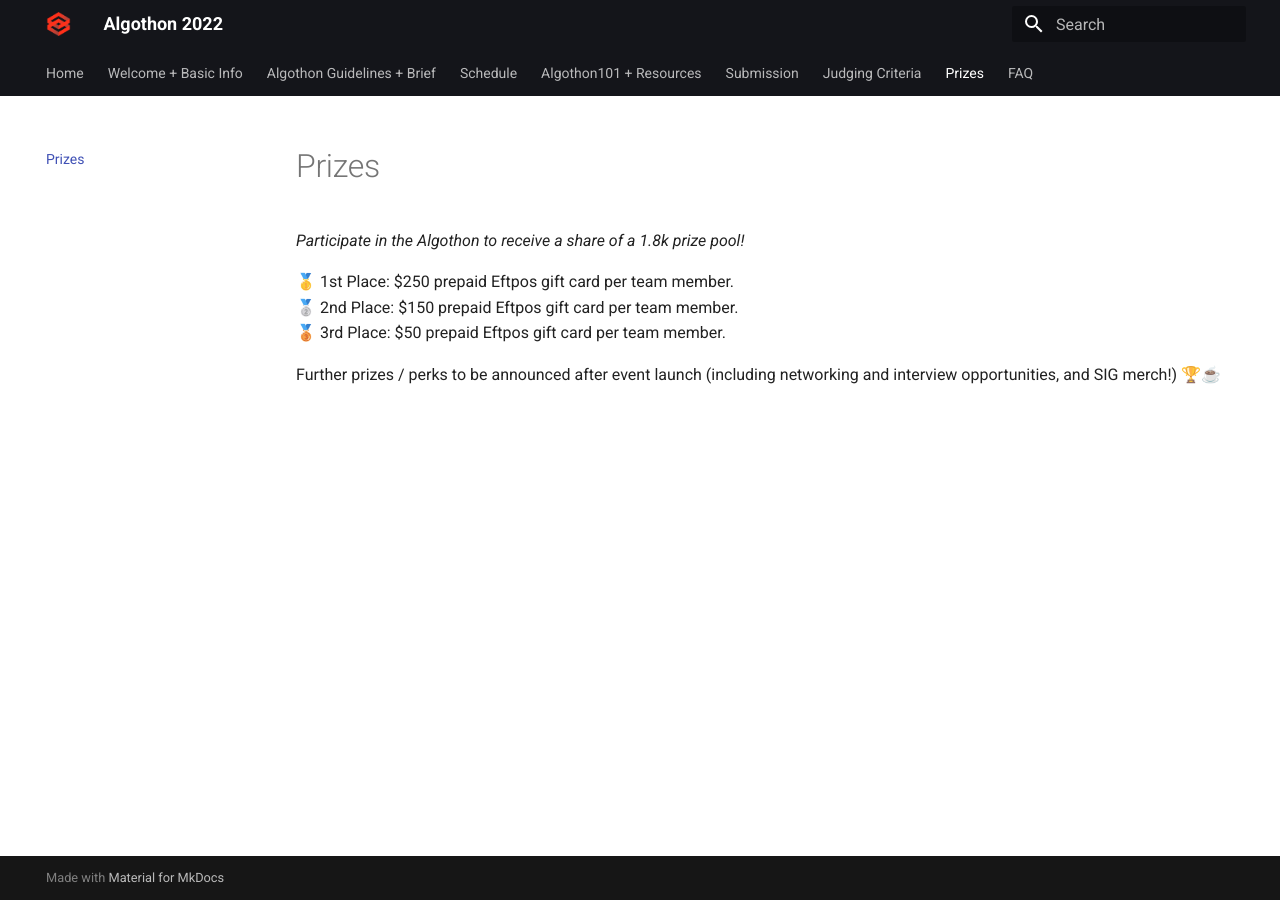
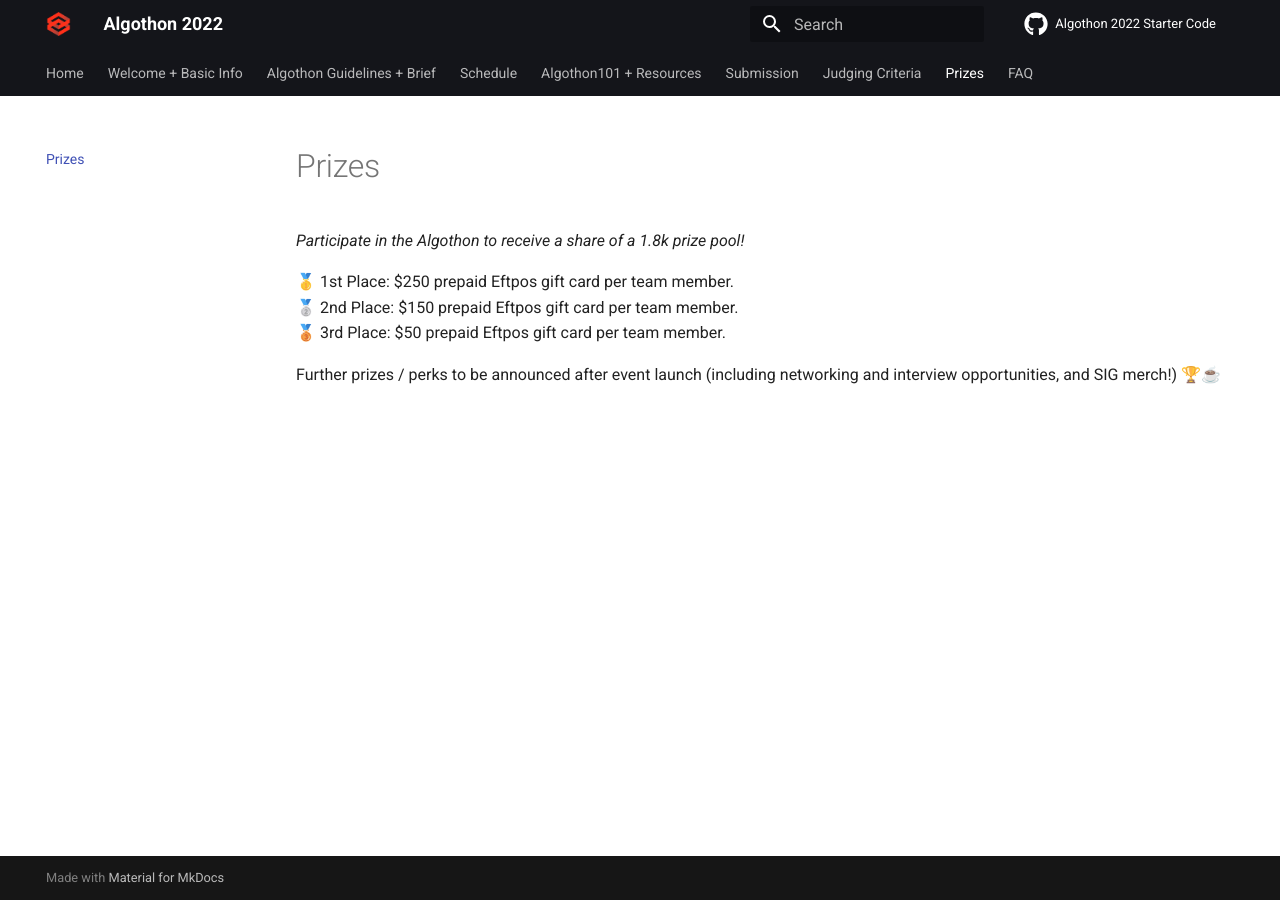
Before and after one commit to loh-0/Algothon25-wiki, an MkDocs documentation site: the page built from docs/7prizes.md, in a window 1280 px wide. Built offline with MkDocs 1.6.1 and Material for MkDocs 9.7.7, drawn with Linux system fonts in a browser that asks for light colours; comment, search, counter and statistics services are not loaded.

Commit message:
add repo links

```diff
--- a/mkdocs.yml
+++ b/mkdocs.yml
@@ -1,7 +1,7 @@
 site_name: Algothon 2022
 
-repo_url:
-repo_name: algothon21
+repo_url: https://github.com/UNSW-Fintech-Society-Events/algothon2022-starter-code
+repo_name: Algothon 2022 Starter Code
 
 theme:
   features:
```
Also changed, not shown: docs/index.md (+5 -1 lines).
